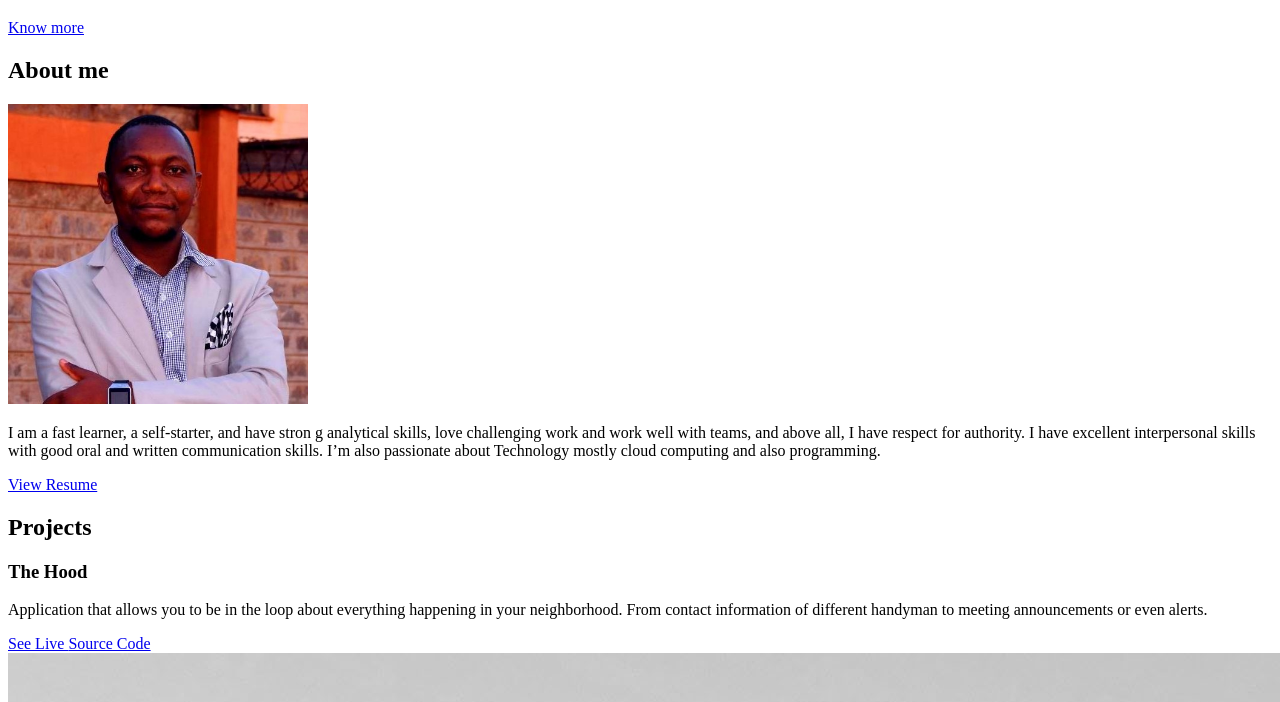
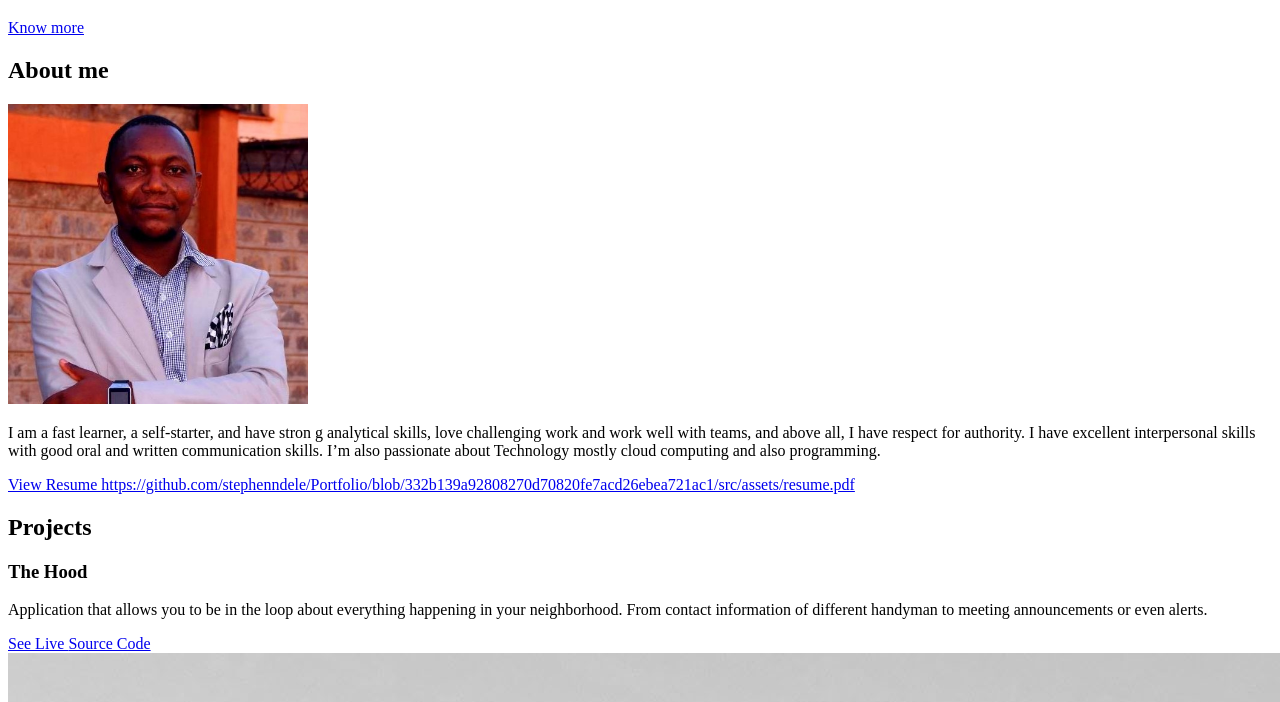
Before and after one commit to stephenndele/Portfolio, a website: page src/template.html in a window 1280 px wide. Shown: the part 98-800 px from the top of the page. Drawn offline with nearby package versions, Linux system fonts and the light colour scheme.

```diff
--- a/src/template.html
+++ b/src/template.html
@@ -71,6 +71,7 @@
               <span class="d-flex mt-3">
                 <a target="_blank"  href="https://stephenndele.github.io/portfolio-stephen/">
                   View Resume
+                  https://github.com/stephenndele/Portfolio/blob/332b139a92808270d70820fe7acd26ebea721ac1/src/assets/resume.pdf
                 </a>
               </span>
             </div>
```
Also changed, not shown: 1 other file.
